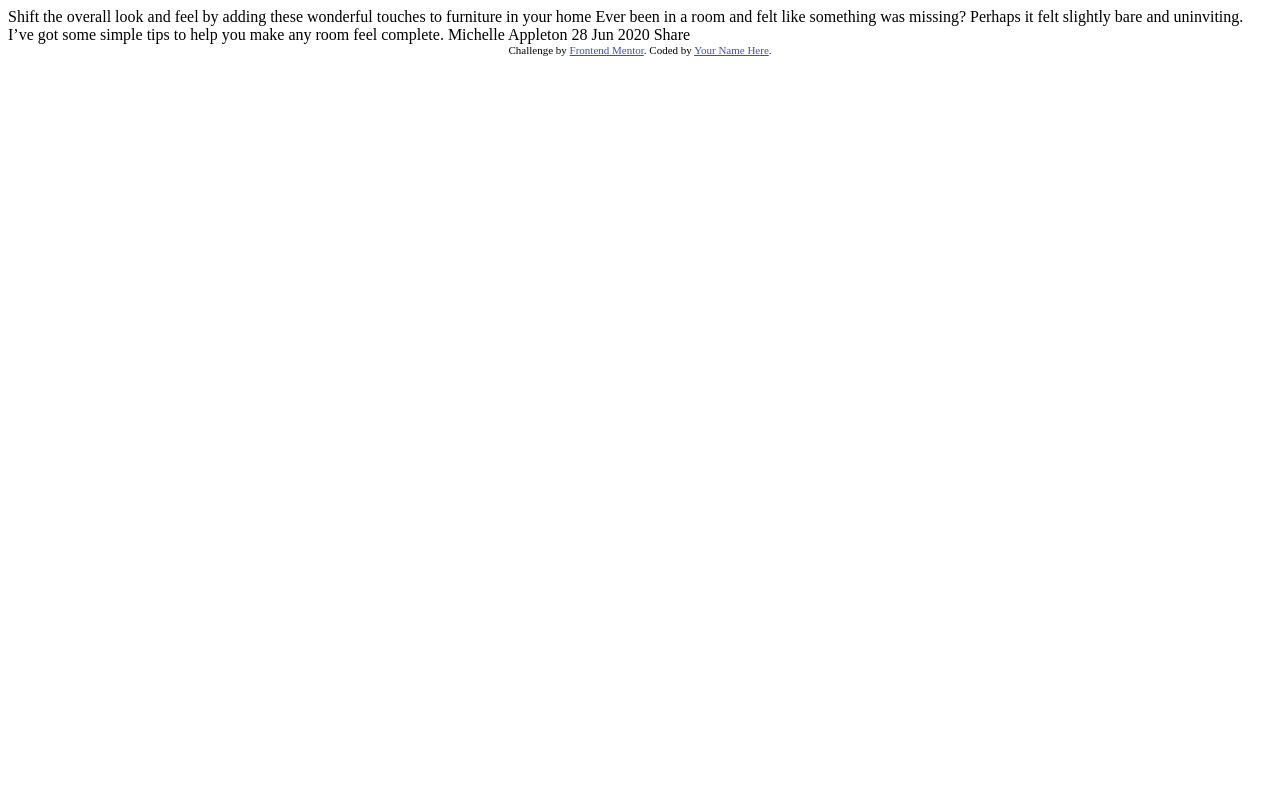
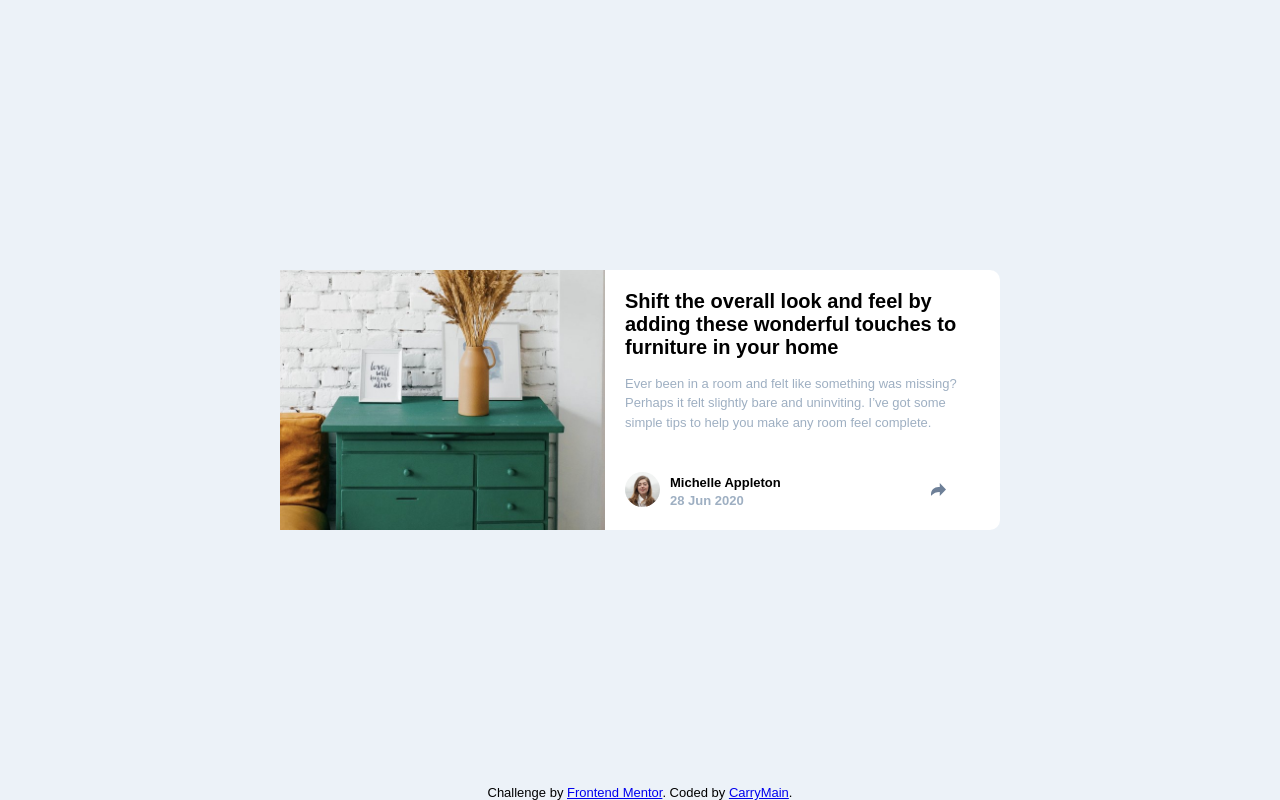
Before and after one commit to CarryMain/ProjectThree, a plain HTML site: page article-preview-component-master/index.html in a window 1280 px wide. Drawn offline with Linux system fonts and the light colour scheme.

Commit message:
It was interesting

```diff
--- a/article-preview-component-master/index.html
+++ b/article-preview-component-master/index.html
@@ -2,35 +2,51 @@
 <html lang="en">
 <head>
   <meta charset="UTF-8">
-  <meta name="viewport" content="width=device-width, initial-scale=1.0"> <!-- displays site properly based on user's device -->
-
+  <meta name="viewport" content="width=device-width, initial-scale=1.0">
+  <link rel="preconnect" href="https://fonts.googleapis.com">
+  <link rel="preconnect" href="https://fonts.gstatic.com" crossorigin>
+  <link href="https://fonts.googleapis.com/css2?family=Manrope:wght@400;500&family=Overpass&display=swap" rel="stylesheet">
   <link rel="icon" type="image/png" sizes="32x32" href="./images/favicon-32x32.png">
-
+  <link rel="stylesheet" href="style.css">
   <title>Frontend Mentor | Article preview component</title>
-
-  <!-- Feel free to remove these styles or customise in your own stylesheet 👍 -->
-  <style>
-    .attribution { font-size: 11px; text-align: center; }
-    .attribution a { color: hsl(228, 45%, 44%); }
-  </style>
 </head>
 <body>
+  <section class="main">
+    <div class="containerOne">
+      <img src="./images/drawers.jpg" width="325px" height="auto">
+  </div>
+    <div class="containerTwo">
 
-  Shift the overall look and feel by adding these wonderful
-  touches to furniture in your home
-
-  Ever been in a room and felt like something was missing? Perhaps
-  it felt slightly bare and uninviting. I’ve got some simple tips
+  <div class="textBolder bold">Shift the overall look and feel by<br> adding these wonderful
+  touches to<br> furniture in your home
+</div>
+<div class="textNoBolder">
+  Ever been in a room and felt like something was missing?<br> Perhaps
+  it felt slightly bare and uninviting. I’ve got some<br> simple tips
   to help you make any room feel complete.
-
-  Michelle Appleton
-  28 Jun 2020
-
-  Share
-
-  <div class="attribution">
+</div>
+<div class="containerThree">
+  <div>
+    <img class="girl" src="./images/avatar-michelle.jpg" width="35px" height="35px">
+    </div>
+    <div>
+    <span class="bold">Michelle Appleton<br><div class="colorsW">28 Jun 2020</div></span>
+  </div>
+  <div class="three">
+    <svg  xmlns="http://www.w3.org/2000/svg" width="15" height="13"><path fill="#6E8098" d="M15 6.495L8.766.014V3.88H7.441C3.33 3.88 0 7.039 0 10.936v2.049l.589-.612C2.59 10.294 5.422 9.11 8.39 9.11h.375v3.867L15 6.495z"/></svg>
+    <div class="share-icons icon">
+      <a href="#"><img src="./images/icon-facebook.svg" alt="Facebook"></a>
+      <a href="#"><img src="./images/icon-twitter.svg" alt="Twitter"></a>
+      <a href="#"><img src="./images/icon-pinterest.svg" alt="LinkedIn"></a>
+    </div>
+</div>
+  </div>
+</div>
+</div>
+</section>
+  <footer>
     Challenge by <a href="https://www.frontendmentor.io?ref=challenge" target="_blank">Frontend Mentor</a>.
-    Coded by <a href="#">Your Name Here</a>.
-  </div>
+    Coded by <a href="https://github.com/CarryMain">CarryMain</a>.
+  </footer>
 </body>
 </html>
--- /dev/null
+++ b/article-preview-component-master/style.css
@@ -0,0 +1,115 @@
+
+* {
+    box-sizing: border-box;
+    margin: 0;
+    padding: 0;
+}
+footer {
+    position: absolute;
+    bottom:0;
+}
+body {
+    display: flex;
+    width: 100vw;
+    height: 100vh;
+    justify-content: center;
+    align-items: center;
+    font-size: 13px;
+    font-family: 'Monrope', sans-serif;
+    background-color: hsl(210, 46%, 95%);
+}
+section {
+    display: flex;
+    justify-content: center;
+    align-items: center;
+    width:720px;
+    height: 260px;
+    background-color: white;
+    border-radius: 10px;
+}
+.main {
+    display: flex;
+}
+.containerOne {
+    display: flex;
+}
+.containerTwo {
+    display: flex;
+    flex:1;
+    flex-direction: column;
+    gap:40px;
+    margin-left:20px;
+    margin-right:20px;
+}
+
+.textNoBolder {
+    margin-top:-25px;
+    color:hsl(212, 23%, 69%);
+    line-height: 1.5;
+}
+.containerThree {
+    display: flex;
+    align-items: center;
+    justify-content: flex-start;
+    gap:10px;
+    position: relative;
+  }
+.three {
+    margin-left:140px;
+}
+
+.girl {
+    border-radius: 50%;
+}
+
+.textBolder {
+    font-size: 20px;
+}
+.colorsW {
+    color:hsl(212, 23%, 69%);
+    margin-top:3px;
+}
+.bold {
+    font-weight: 550;
+}
+
+.three::before {
+    content: '';
+    position: absolute;
+    bottom: 100%;
+    height: 10px;
+    width: 100%;
+    transition: all 0.6s ease;
+  }
+
+.share-icons {
+    position: absolute;
+    bottom: calc(100% + 10px);
+    right: 0;
+    box-shadow: 0 0 5px rgba(24, 24, 24, 1);
+    padding: 5px;
+    border-radius: 5px;
+    gap: 13px;
+    text-align: center;
+    background-color: hsl(214, 17%, 51%);
+    color: white;
+    display: none;
+  }
+
+.three:hover .share-icons,
+.share-icons:hover {
+    display: flex;
+  }
+
+.three svg:hover path {
+    fill: #6E8098;
+  }
+
+.share-icons::before {
+    content: '';
+    position: absolute;
+    left: 50%;
+    top: 100%;
+    border: 7px solid transparent;
+    border-top-color: hsl(214, 17%, 51%);
+  }
```
Also changed, not shown: article-preview-component-master/app.js (added), 3 other files.
